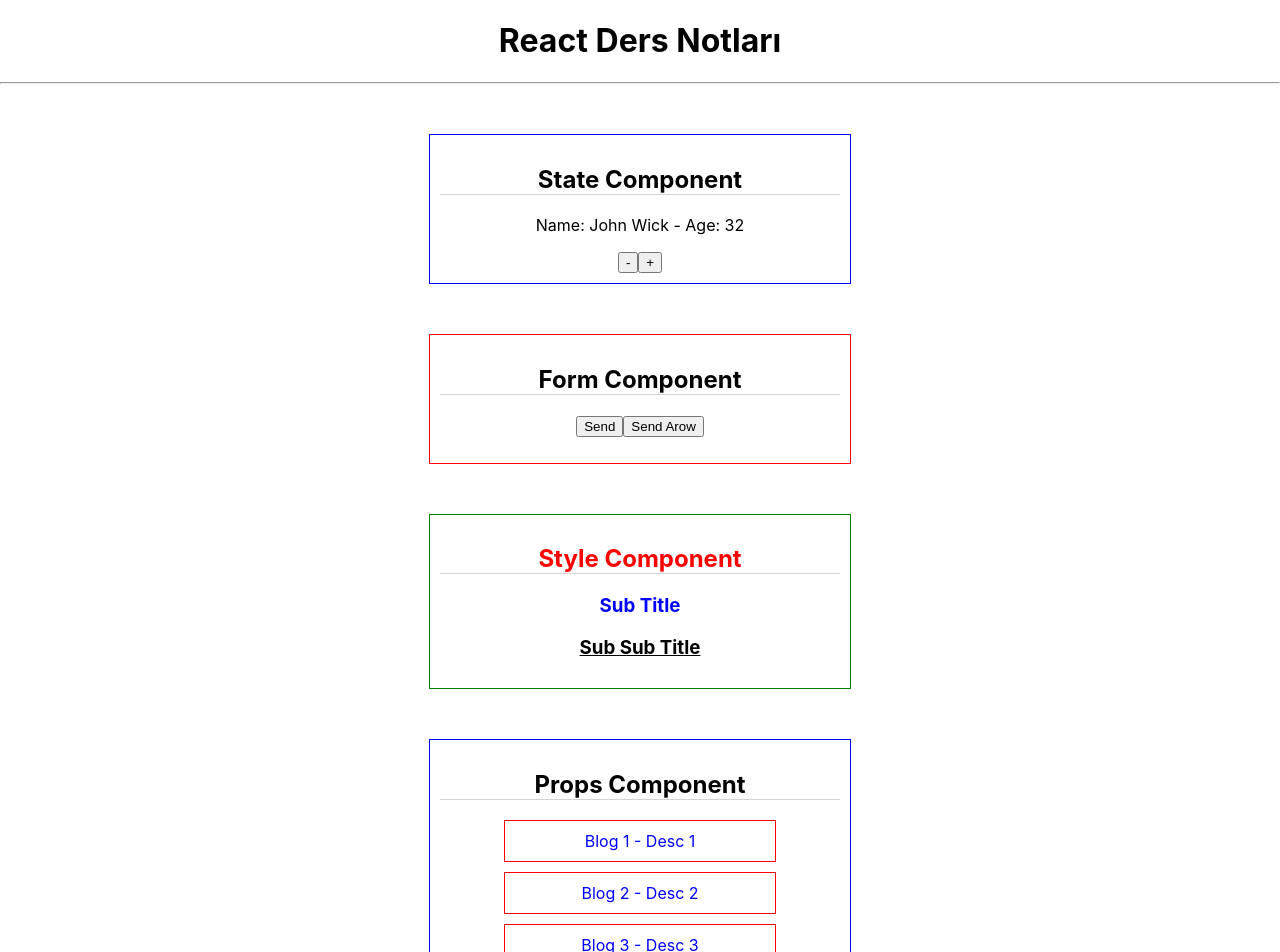
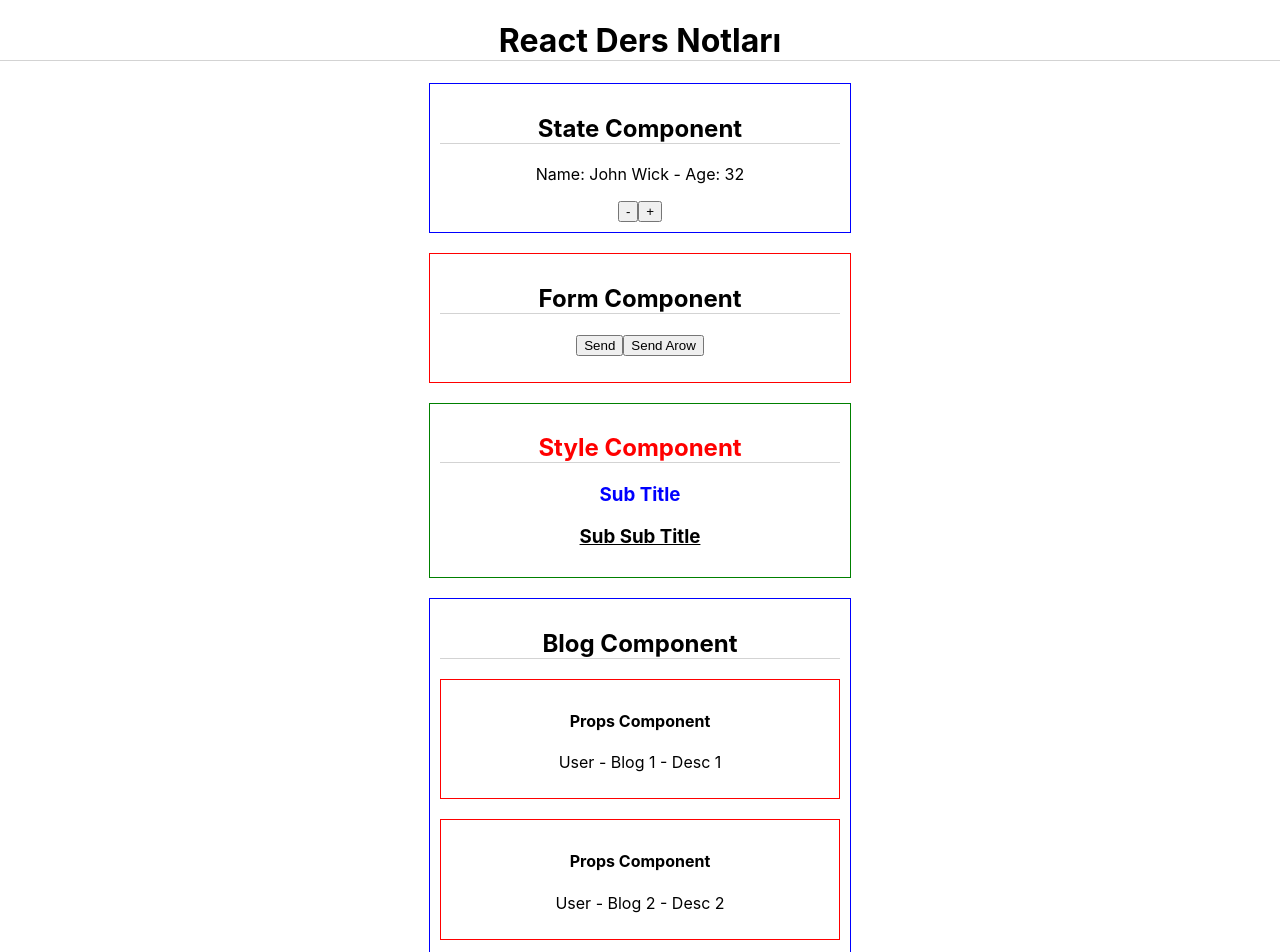
Before and after one commit to fatihcode/react_notes, a React (Create React App) app: page / in a window 1280 px wide. Shown: the top 952 px of the page. Built offline with nearby package versions, Linux system fonts and the light colour scheme.

Commit message:
lesson added

```diff
--- a/src/App.css
+++ b/src/App.css
@@ -1,16 +1,8 @@
-.blogItem {
-  padding: 10px;
-  width: 250px;
-  margin: 10px auto;
-  color: blue;
-  border: 1px solid red;
-}
-
 .border {
   border: 1px solid blue;
   padding: 10px;
-  width: 400px;
-  margin: 50px auto;
+  max-width: 400px;
+  margin: 20px auto;
 }
 
 .blue {
@@ -19,17 +11,16 @@
 
 .red {
   border-color: red;
-
 }
 
 .green {
   border-color: green;
-
 }
 
-h2{
+h1, h2 {
   border-bottom: 1px solid lightgray;
 }
+
 
 /*-----------------------------------------*/
 
--- a/src/App.js
+++ b/src/App.js
@@ -4,23 +4,23 @@ import Blog from './components/Blog';
 import BlogForm from './components/BlogForm';
 import State from './components/State';
 import StyleComp from './components/StyleComp';
-import BlogItem from './components/BlogItem';
+
 
 
 export default function App() {
+
   return (
     <div className="App">
 
       <h1>React Ders Notları</h1>
-      <hr />
+
+
 
       <State />
 
       <BlogForm />
 
       <StyleComp />
-
-
 
       <Blog />
 
--- a/src/components/Blog.js
+++ b/src/components/Blog.js
@@ -1,22 +1,28 @@
 import React, { Component } from 'react';
-import BlogItem from './BlogItem';
+import PropsItem from './PropsItem';
+
+
 
 class Blog extends Component {
 
-
   render() {
-    let blogInfos = [
+    let info = [
       { textHead: "Blog 1", textDesc: "Desc 1" },
       { textHead: "Blog 2", textDesc: "Desc 2" },
       { textHead: "Blog 3", textDesc: "Desc 3" }];
 
-
     return <div className="border">
 
-      <h2>Props Component</h2>
+      <h2>Blog Component</h2>
 
 
-      {blogInfos.map((item, i) => <BlogItem key={i} head={item.textHead} desc={item.textDesc} />)}
+      {info.map((item, i) =>
+        <PropsItem
+          key={i}
+          // names="Ali"
+          head={item.textHead}
+          desc={item.textDesc}
+        />)}
 
 
     </div>;
--- a/src/components/BlogItem.js
+++ /dev/null
@@ -1,12 +0,0 @@
-import React, { Component } from 'react';
-
-export default class BlogItem extends Component {
-  render() {
-    // console.log(this.props)
-    return <div>
-
-      <p className="blogItem">{this.props.head} - {this.props.desc}</p>
-
-    </div>;
-  }
-}
--- /dev/null
+++ b/src/components/PropsItem.js
@@ -0,0 +1,21 @@
+import React, { Component } from 'react';
+import PropTypes from "prop-types";
+
+
+
+export default class PropsItem extends Component {
+
+  static defaultProps = { names: "User" }
+
+  render() {
+
+    const { head, desc } = this.props
+
+    return <div className="red border">
+
+      <h4>Props Component</h4>
+      <p>{this.props.names} - {head} - {desc}</p>
+
+    </div>;
+  }
+}
```
